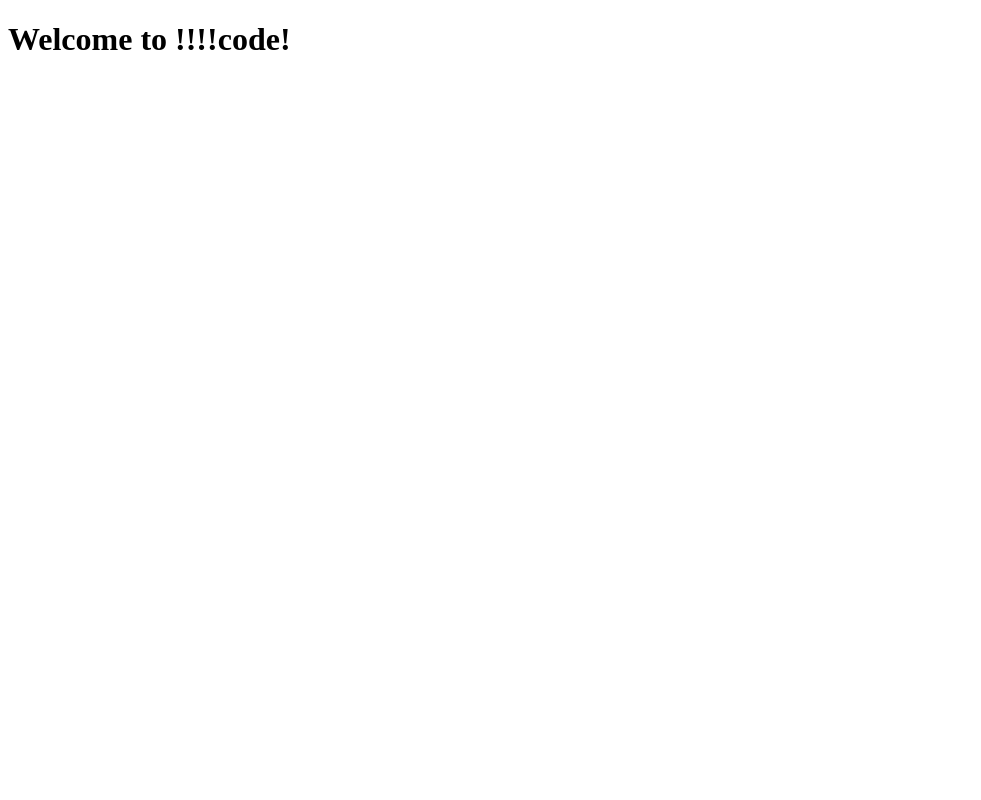
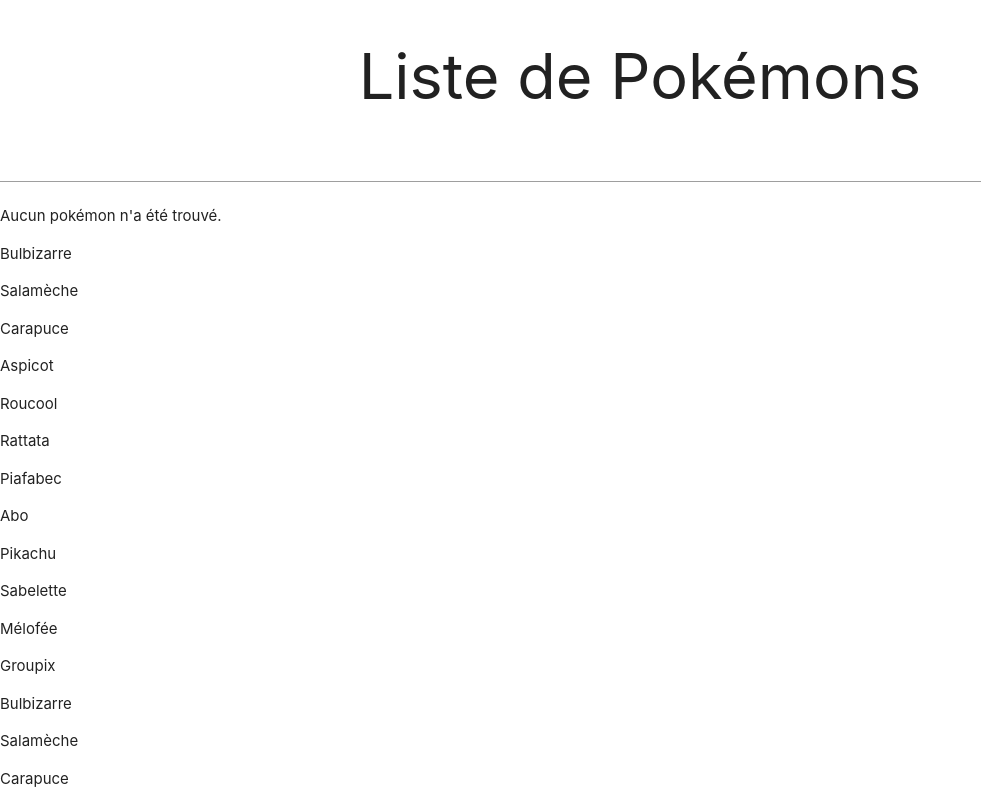
Before and after one commit to cyrisa02/Angular_Projet1, an Angular app: page / in a window 1280 px wide. Shown: the top 800 px of the page, without its empty margins (0-981 px from the left). Built offline with nearby package versions, Linux system fonts and the light colour scheme.

Commit message:
ngIf and ngFor

```diff
--- /dev/null
+++ b/src/app/app.component.html
@@ -0,0 +1,16 @@
+<h1 class="center">Liste de Pokémons</h1>
+<input
+     #input
+     (keyup.enter)="selectPokemon(input.value)"
+     type="number"
+>
+<p *ngIf="pokemonSelected">
+Vous avez sélectioné le pokemon: {{ pokemonSelected?.name }}
+</p>
+<p *ngIf="!pokemonSelected">
+	Aucun pokémon n'a été trouvé.
+</p>
+
+<p *ngFor="let pokemon of pokemonList">{{ pokemon.name }}</p>
+
+<p *ngFor="let pokemon of pokemonList">{{ pokemon.name }}</p>
--- a/src/app/app.component.ts
+++ b/src/app/app.component.ts
@@ -1,12 +1,27 @@
-import { Component } from '@angular/core';
+import { Component, OnInit } from '@angular/core';
+import { POKEMONS } from './mock-pokemon-list';
+import { Pokemon } from './pokemon';
 
 @Component({
   selector: 'app-root',
-  template: `<h1>
-        Welcome to !!!!{{title}}!
-      </h1>`
+  templateUrl: 'app.component.html'
 
 })
-export class AppComponent {
-  title = 'code';
+export class AppComponent implements OnInit{
+  pokemonList: Pokemon[] = POKEMONS;
+  pokemonSelected: Pokemon|undefined;
+  ngOnInit(): void{
+    console.table(this.pokemonList);
+  }
+
+  selectPokemon(pokemonId: string ) {
+    const pokemon: Pokemon|undefined = this.pokemonList.find(pokemon => pokemon.id == +pokemonId);
+    if(pokemon) {
+      console.log(`Vous avez demandé le pokémon ${pokemon.name}`);
+      this.pokemonSelected = pokemon;
+    } else {
+      console.log(`Vous avez demandé un pokemon qui n'existe pas}`);
+      this.pokemonSelected = pokemon;
+    }
+  }
 }
--- /dev/null
+++ b/src/app/mock-pokemon-list.ts
@@ -0,0 +1,112 @@
+import { Pokemon } from './pokemon';
+
+export const POKEMONS: Pokemon[] = [
+    {
+        id: 1,
+        name: "Bulbizarre",
+        hp: 25,
+        cp: 5,
+        picture: "https://assets.pokemon.com/assets/cms2/img/pokedex/detail/001.png",
+        types: ["Plante", "Poison"],
+        created: new Date()
+    },
+    {
+        id: 2,
+        name: "Salamèche",
+        hp: 28,
+        cp: 6,
+        picture: "https://assets.pokemon.com/assets/cms2/img/pokedex/detail/004.png",
+        types: ["Feu"],
+        created: new Date()
+    },
+    {
+        id: 3,
+        name: "Carapuce",
+        hp: 21,
+        cp: 4,
+        picture: "https://assets.pokemon.com/assets/cms2/img/pokedex/detail/007.png",
+        types: ["Eau"],
+        created: new Date()
+    },
+    {
+        id: 4,
+        name: "Aspicot",
+        hp: 16,
+        cp: 2,
+        picture: "https://assets.pokemon.com/assets/cms2/img/pokedex/detail/013.png",
+        types: ["Insecte", "Poison"],
+        created: new Date()
+    },
+    {
+        id: 5,
+        name: "Roucool",
+        hp: 30,
+        cp: 7,
+        picture: "https://assets.pokemon.com/assets/cms2/img/pokedex/detail/016.png",
+        types: ["Normal", "Vol"],
+        created: new Date()
+    },
+    {
+        id: 6,
+        name: "Rattata",
+        hp: 18,
+        cp: 6,
+        picture: "https://assets.pokemon.com/assets/cms2/img/pokedex/detail/019.png",
+        types: ["Normal"],
+        created: new Date()
+    },
+    {
+        id: 7,
+        name: "Piafabec",
+        hp: 14,
+        cp: 5,
+        picture: "https://assets.pokemon.com/assets/cms2/img/pokedex/detail/021.png",
+        types: ["Normal", "Vol"],
+        created: new Date()
+    },
+    {
+        id: 8,
+        name: "Abo",
+        hp: 16,
+        cp: 4,
+        picture: "https://assets.pokemon.com/assets/cms2/img/pokedex/detail/023.png",
+        types: ["Poison"],
+        created: new Date()
+    },
+    {
+        id: 9,
+        name: "Pikachu",
+        hp: 21,
+        cp: 7,
+        picture: "https://assets.pokemon.com/assets/cms2/img/pokedex/detail/025.png",
+        types: ["Electrik"],
+        created: new Date()
+    },
+    {
+        id: 10,
+        name: "Sabelette",
+        hp: 19,
+        cp: 3,
+        picture: "https://assets.pokemon.com/assets/cms2/img/pokedex/detail/027.png",
+        types: ["Normal"],
+        created: new Date()
+    },
+    {
+        id: 11,
+        name: "Mélofée",
+        hp: 25,
+        cp: 5,
+        picture: "https://assets.pokemon.com/assets/cms2/img/pokedex/detail/035.png",
+        types: ["Fée"],
+        created: new Date()
+    },
+    {
+        id: 12,
+        name: "Groupix",
+        hp: 17,
+        cp: 8,
+        picture: "https://assets.pokemon.com/assets/cms2/img/pokedex/detail/037.png",
+        types: ["Feu"],
+        created: new Date()
+    }
+];
--- /dev/null
+++ b/src/app/pokemon.ts
@@ -0,0 +1,9 @@
+export class Pokemon {
+  id: number;
+  hp: number;
+  cp: number;
+  name: string;
+  picture: string;
+  types: Array<string>;
+  created: Date;
+}
--- a/src/index.html
+++ b/src/index.html
@@ -6,6 +6,7 @@
   <base href="/">
   <meta name="viewport" content="width=device-width, initial-scale=1">
   <link rel="icon" type="image/x-icon" href="favicon.ico">
+<link rel="stylesheet" href="https://cdnjs.cloudflare.com/ajax/libs/materialize/1.0.0/css/materialize.min.css">
 </head>
 <body>
   <app-root></app-root>
--- a/tsconfig.json
+++ b/tsconfig.json
@@ -6,6 +6,7 @@
     "outDir": "./dist/out-tsc",
     "forceConsistentCasingInFileNames": true,
     "strict": true,
+    "strictPropertyInitialization": false,
     "noImplicitOverride": true,
     "noPropertyAccessFromIndexSignature": true,
     "noImplicitReturns": true,
```
